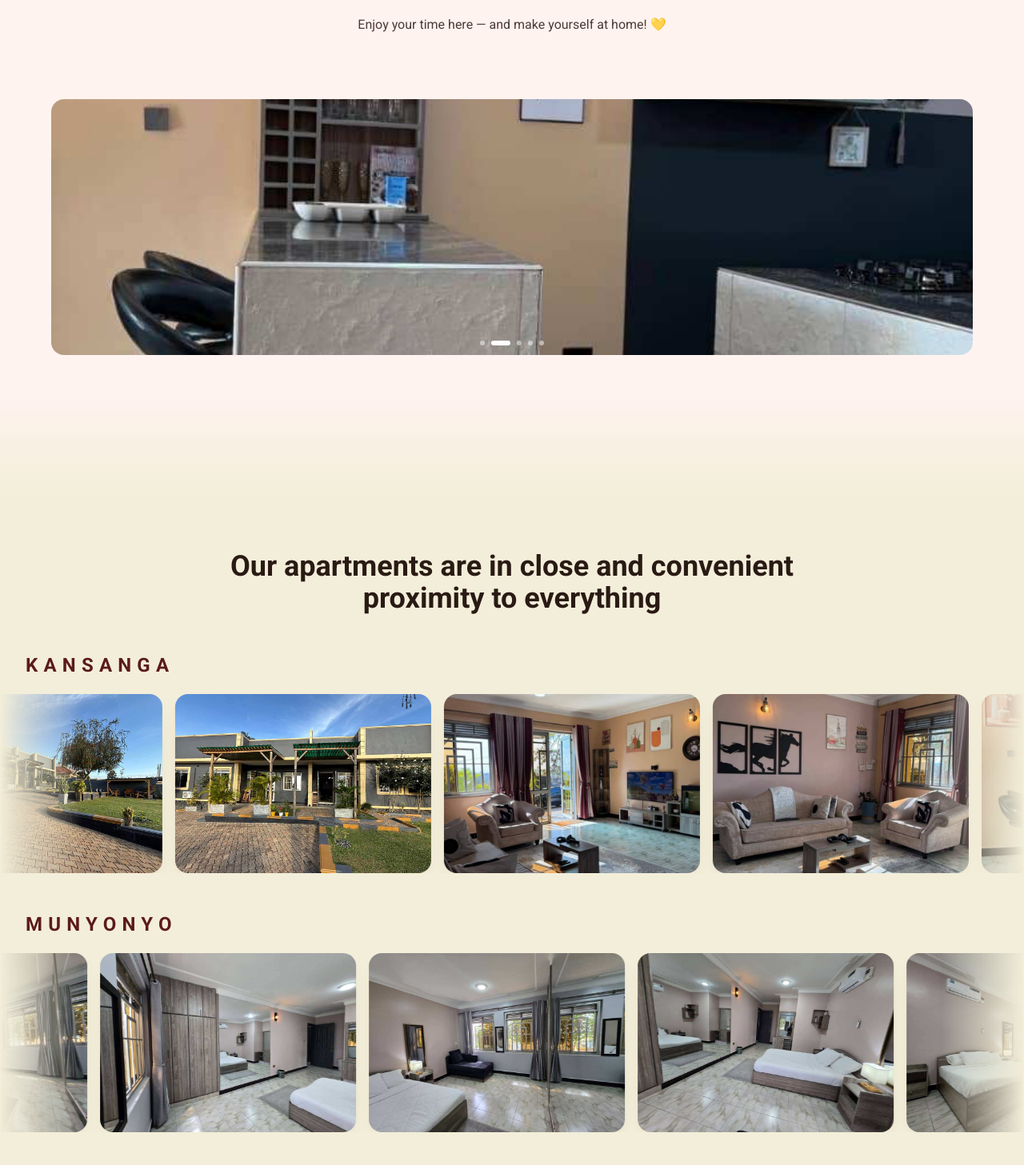
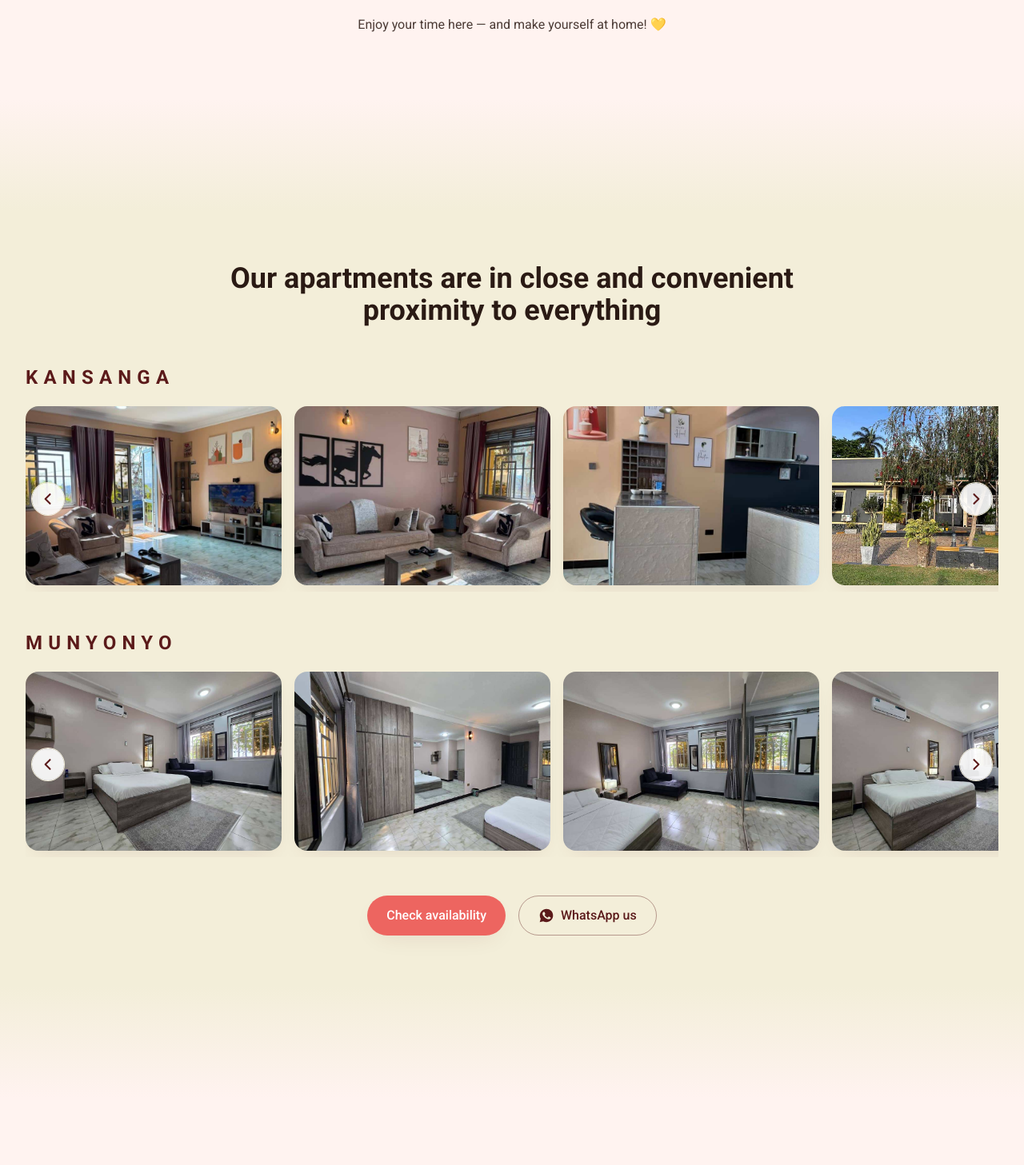
Before and after one commit to Ssali-Remy/ssali-remy.github, a React (Vite) app: page /#/ in a window 1280 px wide. Shown: the part 749-2206 px from the top of the page at 80% size. Built offline with nearby package versions, Linux system fonts and the light colour scheme.

Commit message:
feat(Home): drop interior carousel, click-sliders common-areas-first, title-only amenities, real partners

```diff
--- a/src/pages/Home.jsx
+++ b/src/pages/Home.jsx
@@ -1,7 +1,8 @@
 import { useState, useEffect, useRef } from "react";
 import { Link } from "react-router-dom";
 import { heroBackgrounds } from "../data/units";
-import ImageMarquee from "../components/ImageMarquee";
+import ClickSlider from "../components/ClickSlider";
+import Partners from "../components/Partners";
 import { k1Cover, k1Img1, k1Img2, k1Img3, k1Img4 } from "../data/images-k1";
 import { k2Cover, k2Img1, k2Img2, k2Img3, k2Img4 } from "../data/images-k2";
 import { m3Cover, m3Img1, m3Img2, m3Img3, m3Img4 } from "../data/images-m3";
@@ -145,23 +146,13 @@ const AMENITIES = [
   },
 ];
 
-const PARTNERS = [
-  { name: "Speke Resort", sub: "Neighbouring resort & leisure" },
-  { name: "Airbnb", sub: "Listed partner" },
-  { name: "Booking.com", sub: "Distribution partner" },
-  { name: "Uganda Tourism Board", sub: "Official tourism body" },
+// Ordered with shared/common areas (living, bar, kitchen) first,
+// bedrooms and private rooms last.
+const KANSANGA_REEL = [
+  k1Cover, k1Img1, k1Img2, k2Cover, k2Img1, k2Img2,
+  k1Img3, k1Img4, k2Img3, k2Img4,
 ];
-
-const INTERIOR_IMAGES = [k1Img1, k1Img2, k2Img1, m3Img1, m3Img2];
-
-const KANSANGA_REEL = [
-  k1Cover, k1Img1, k1Img2, k1Img3, k1Img4,
-  k2Cover, k2Img1, k2Img2, k2Img3, k2Img4,
-];
-const MUNYONYO_REEL = [
-  m3Cover, m3Img1, m3Img2, m3Img3, m3Img4,
-  m3Img1, m3Img3, m3Cover, m3Img2, m3Img4,
-];
+const MUNYONYO_REEL = [m3Cover, m3Img2, m3Img3, m3Img1, m3Img4];
 
 function SectionFade({ from, to }) {
   return (
@@ -209,11 +200,6 @@ export default function Home() {
         </div>
       </section>
 
-      {/* Carousel 2 — interior shots (sits on #fff3f0 between the two sections) */}
-      <div style={{ backgroundColor: "#fff3f0" }} className="pb-10">
-        <SlimCarousel images={INTERIOR_IMAGES} interval={4500} />
-      </div>
-
       <SectionFade from="#fff3f0" to="#f3eed9" />
 
       {/* Proximity teasers — KANSANGA reel scrolls right, MUNYONYO reel scrolls left */}
@@ -230,8 +216,8 @@ export default function Home() {
               KANSANGA
             </h3>
           </div>
-          <div className={`mt-5 reveal-up stagger-3${mosaicInView ? " in-view" : ""}`}>
-            <ImageMarquee images={KANSANGA_REEL} direction="right" />
+          <div className={`container-x mt-5 reveal-up stagger-3${mosaicInView ? " in-view" : ""}`}>
+            <ClickSlider images={KANSANGA_REEL} />
           </div>
         </div>
 
@@ -241,8 +227,8 @@ export default function Home() {
               MUNYONYO
             </h3>
           </div>
-          <div className={`mt-5 reveal-up stagger-5${mosaicInView ? " in-view" : ""}`}>
-            <ImageMarquee images={MUNYONYO_REEL} direction="left" />
+          <div className={`container-x mt-5 reveal-up stagger-5${mosaicInView ? " in-view" : ""}`}>
+            <ClickSlider images={MUNYONYO_REEL} />
           </div>
         </div>
 
@@ -287,7 +273,6 @@ export default function Home() {
                   {a.icon}
                 </div>
                 <h3 className="font-semibold text-brand-ink text-sm leading-snug">{a.title}</h3>
-                <p className="text-xs text-brand-ink/60 leading-relaxed">{a.desc}</p>
               </div>
             ))}
           </div>
@@ -305,20 +290,8 @@ export default function Home() {
             </p>
           </div>
         </div>
-        <div className={`reveal-up stagger-2${partInView ? " in-view" : ""}`}>
-          <div className="marquee marquee-left">
-            <div className="marquee-track" style={{ animationDuration: "30s" }}>
-              {[...PARTNERS, ...PARTNERS].map((p, i) => (
-                <div
-                  key={i}
-                  className="partner-card shrink-0 w-56 sm:w-64 flex flex-col items-center justify-center bg-white rounded-2xl p-6 shadow-soft min-h-[100px] text-center"
-                >
-                  <span className="font-bold text-brand-ink text-sm">{p.name}</span>
-                  <span className="text-xs text-brand-ink/45 mt-1">{p.sub}</span>
-                </div>
-              ))}
-            </div>
-          </div>
+        <div className={`container-x reveal-up stagger-2${partInView ? " in-view" : ""}`}>
+          <Partners />
         </div>
       </section>
 
```
